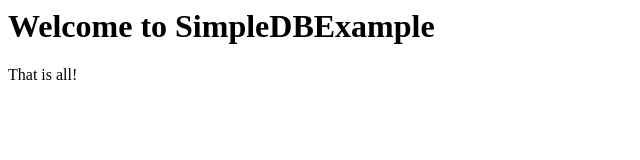
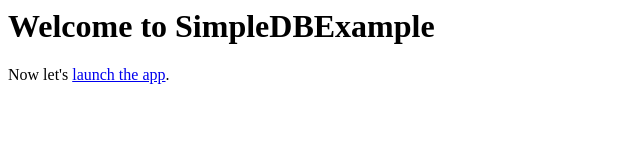
Before and after one commit to EdmondsAR/SimpleDBExample, a plain HTML site: page index.html in a window 1280 px wide. Shown: the whole page, without its empty margins (0-640 px from the left). Drawn offline with Linux system fonts and the light colour scheme.

Commit message:
link
Added a link to the other index.html.

```diff
--- a/index.html
+++ b/index.html
@@ -4,6 +4,6 @@
     </head>
     <body>
         <h1>Welcome to SimpleDBExample</h1>
-        <p>That is all!</p>
+        <p>Now let's <a href="assets/www/index.html">launch the app</a>.</p>
     </body>
 </html>
```
